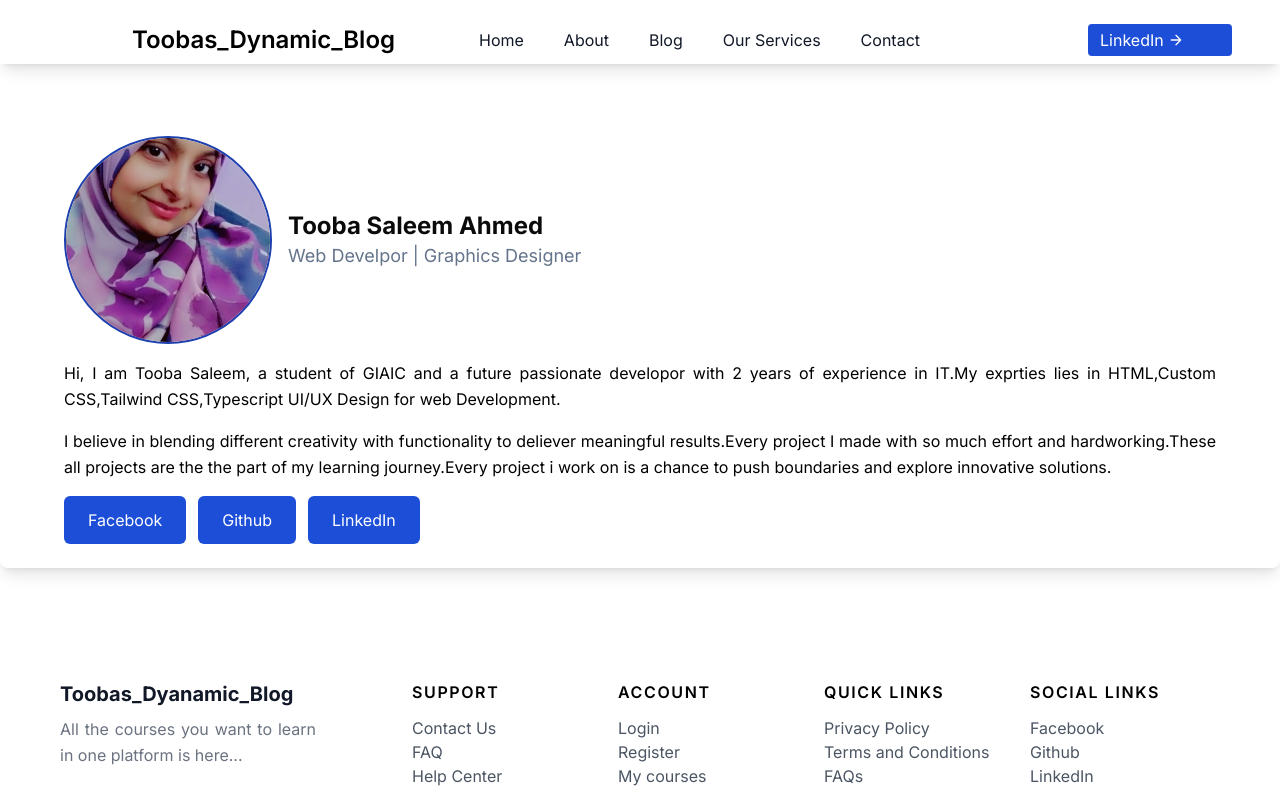
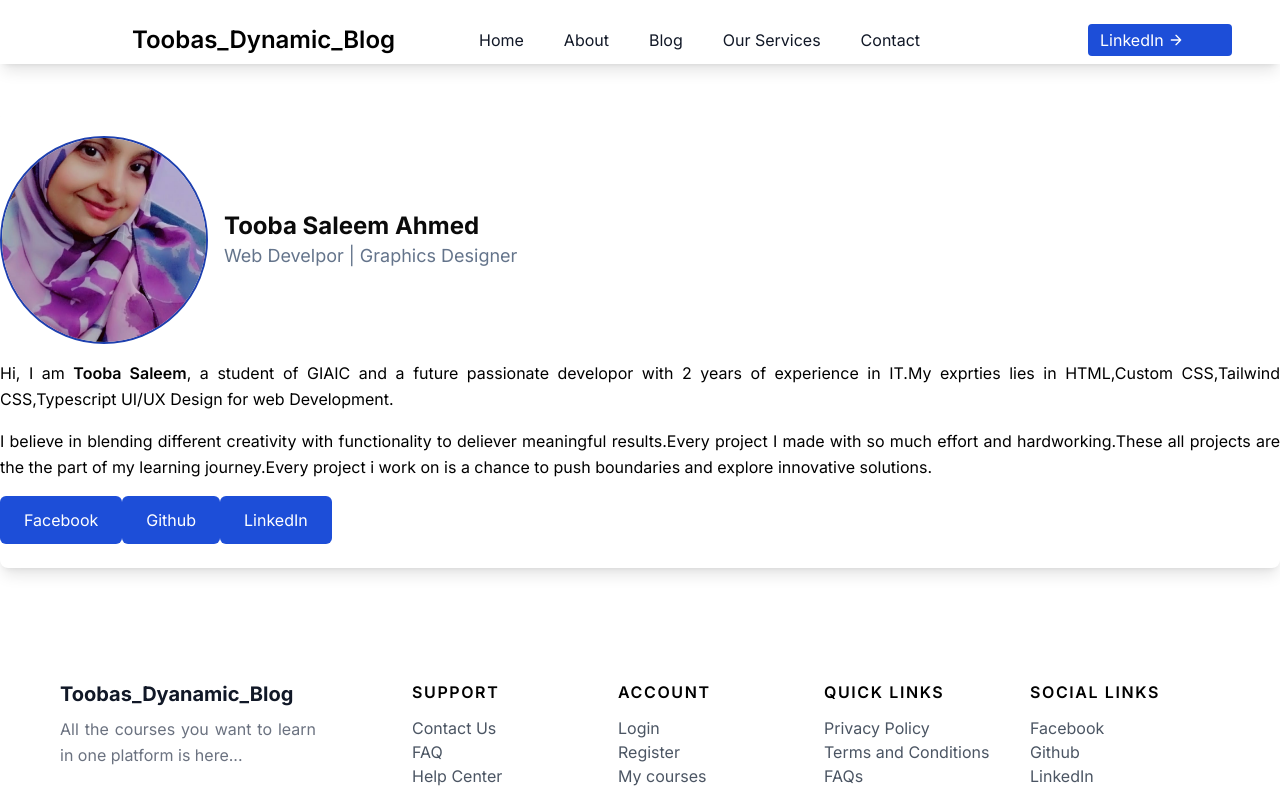
Before and after one commit to ToobaSaleem1234/blog_website, a Next.js app: page /authorcard in a window 1280 px wide. Shown: the top 792 px of the page. Built offline with nearby package versions, Linux system fonts and the light colour scheme.

Commit message:
Add files via upload

```diff
--- a/src/app/authorcard/page.tsx
+++ b/src/app/authorcard/page.tsx
@@ -4,7 +4,7 @@ import Image from 'next/image'
 
 const Authorcard = () => {
   return (
-    <div className='bg-white shadow-lg rounded-lg px-16 py-6 mt-12'>
+    <div className='bg-white shadow-lg rounded-lg py-6 mt-12'>
       <div className='flex items-center animation-fadeIn'>
         <Image className='w-52 h-52 rounded-full mr-4 object-cover border-2 border-blue-800'
           alt='author'
@@ -18,12 +18,12 @@ const Authorcard = () => {
         </div>
       </div>
       <p className='mt-4 text-black leading-relaxed text-justify'>
-        Hi, I am <span>Tooba Saleem</span>, a student of GIAIC and a future passionate developor with 2 years of experience in IT.My exprties lies in HTML,Custom CSS,Tailwind CSS,Typescript UI/UX Design for web Development.
+        Hi, I am <span className='font-semibold'>Tooba Saleem</span>, a student of GIAIC and a future passionate developor with 2 years of experience in IT.My exprties lies in HTML,Custom CSS,Tailwind CSS,Typescript UI/UX Design for web Development.
       </p>
       <p className='mt-4 text-black leading-relaxed text-justify'>
         I believe in blending different creativity with functionality to deliever meaningful results.Every project I made with so much effort and hardworking.These all projects are the the part of my learning journey.Every project i work on is a chance to push boundaries and explore innovative solutions.
       </p>
-      <div className='mt-4 flex space-x-3'>
+      <div className='mt-4 flex'>
         <a href="https://www.facebook.com/tooba.saleem.739?mibextid=ZbWKwL" target='_blank' className='px-6 py-3 text-white  bg-blue-700 rounded-md hover:bg-blue-500 transition duration-300'>
           Facebook
         </a>
```
